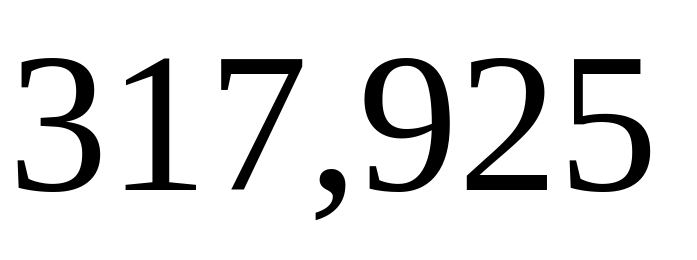
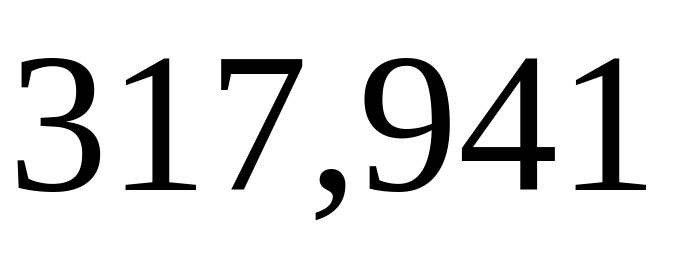
Before and after one commit to jbinney/jbinney.github.io, a plain HTML site: page waitlist.html in a window 1280 px wide. Shown: the whole page, without its empty margins (0-697 px from the left). Drawn offline with Linux system fonts and the light colour scheme.

Commit message:
Update waitlist

```diff
--- a/waitlist.html
+++ b/waitlist.html
@@ -1 +1 @@
-<html><body><div style="font-size: 200px">317,925</div></body></html>
+<html><body><div style="font-size: 200px">317,941</div></body></html>
```
